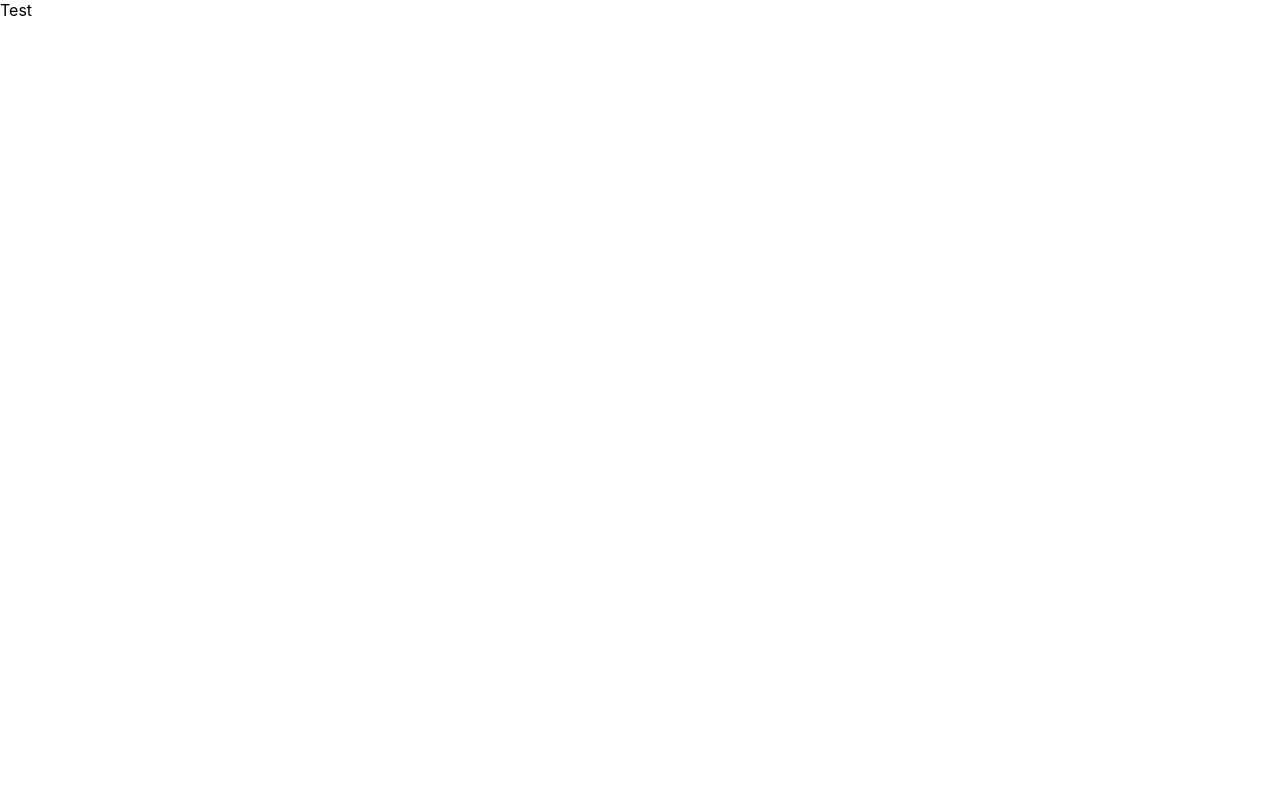
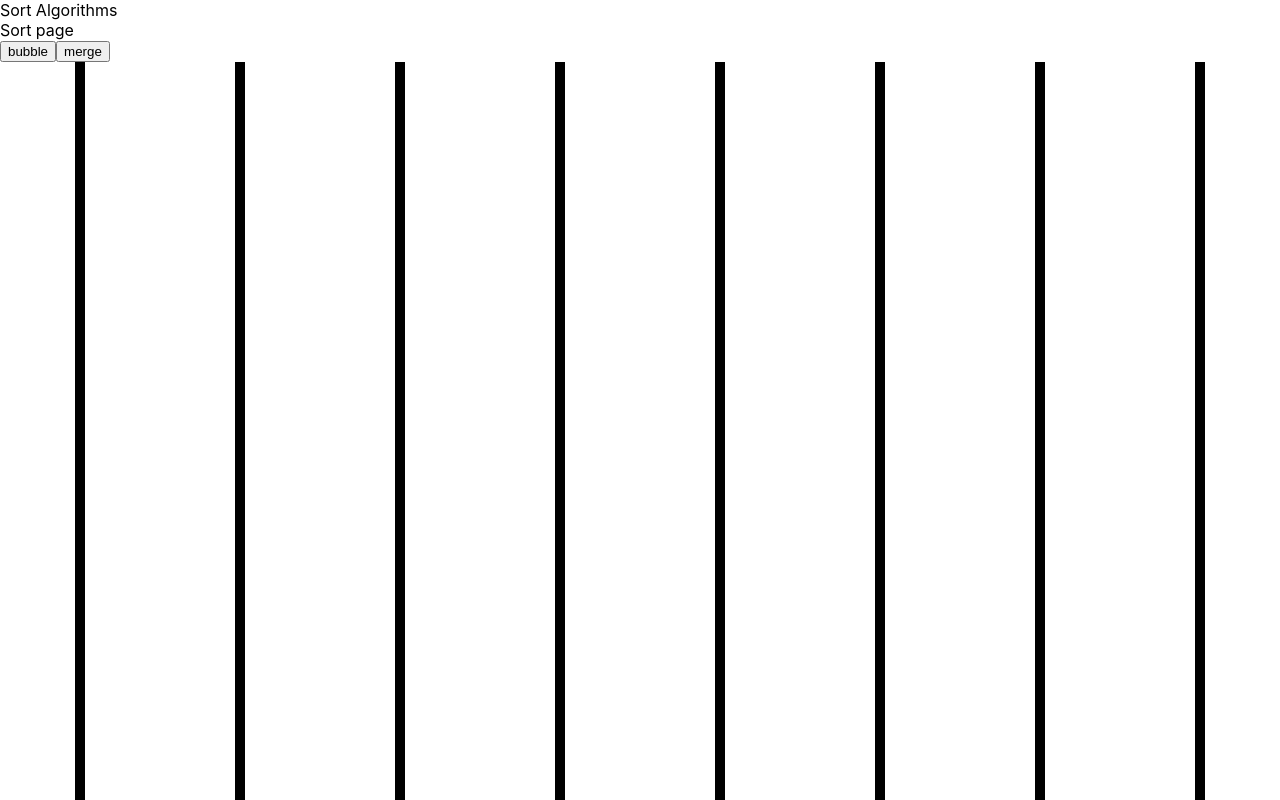
Before and after one commit to santiagogarcia97/sorting-visualizer-react, a React (Create React App) app: page / in a window 1280 px wide. Shown: the top 800 px of the page. Built offline with nearby package versions, Linux system fonts and the light colour scheme.

Commit message:
sort page proto

```diff
--- a/src/App.css
+++ /dev/null
@@ -1,3 +0,0 @@
-.App {
-  text-align: center;
-}
--- a/src/App.js
+++ b/src/App.js
@@ -1,8 +1,13 @@
 import React from 'react'
-import './App.css'
+import SortPage from './pages/sort/SortPage'
 
 function App() {
-  return <div> Test </div>
+  return (
+    <div>
+      <nav>Sort Algorithms</nav>
+      <SortPage />
+    </div>
+  )
 }
 
 export default App
--- a/src/index.css
+++ b/src/index.css
@@ -11,3 +11,13 @@ code {
   font-family: source-code-pro, Menlo, Monaco, Consolas, 'Courier New',
     monospace;
 }
+
+.flex-container {
+  display: flex;
+  justify-content: space-around;
+}
+
+.flex-container > div {
+  background-color: #000000;
+  height: 100em;
+}
--- /dev/null
+++ b/src/pages/sort/SortPage.js
@@ -0,0 +1,25 @@
+import React from 'react'
+
+const SortPage = () => {
+  return (
+    <div>
+      Sort page
+      <div>
+        <button type="button">bubble</button>
+        <button type="button">merge</button>
+      </div>
+      <div className="flex-container">
+        <div>+</div>
+        <div>+</div>
+        <div>+</div>
+        <div>+</div>
+        <div>+</div>
+        <div>+</div>
+        <div>+</div>
+        <div>+</div>
+      </div>
+    </div>
+  )
+}
+
+export default SortPage
```
